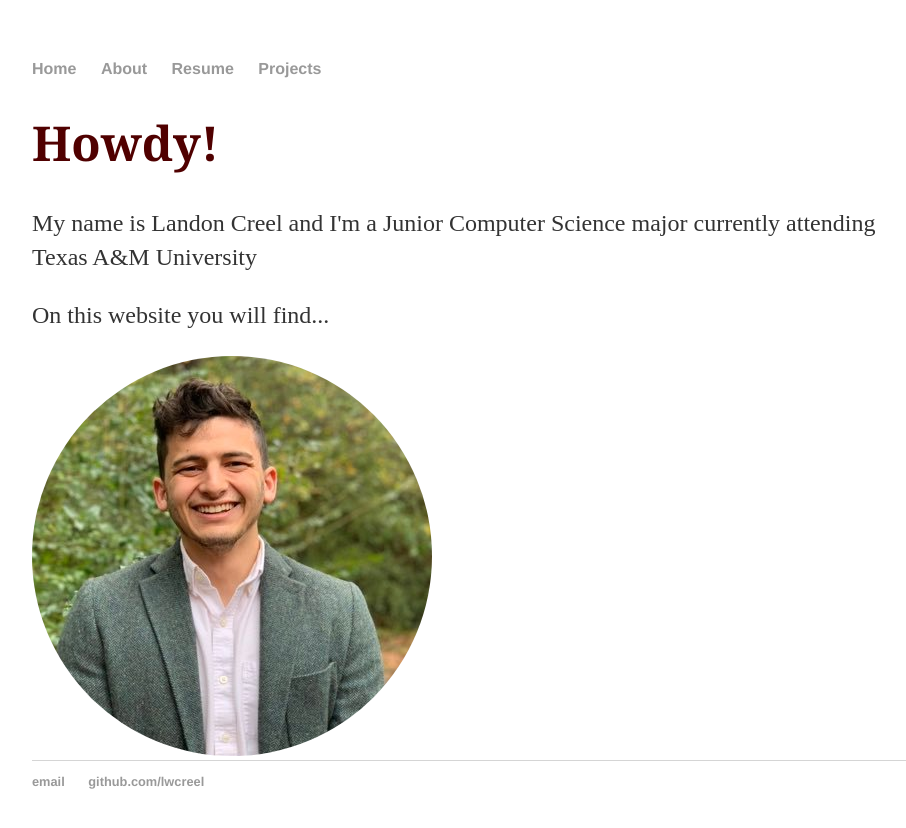
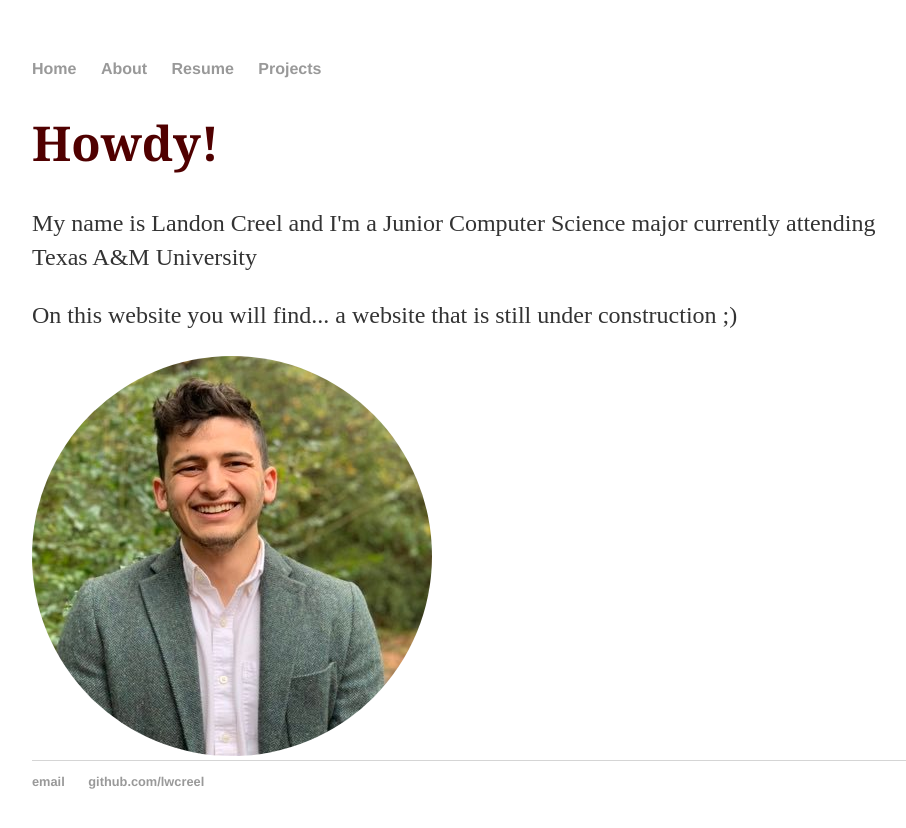
Before and after one commit to lwcreel/lwcreel.github.io, a Jekyll site: the page built from index.html, in a window 1280 px wide. Shown: the top 828 px of the page, without its empty margins (160-1066 px from the left). Built offline with Jekyll 4.4.1, drawn with Linux system fonts in a browser that asks for light colours.

Commit message:
added joke

```diff
--- a/index.html
+++ b/index.html
@@ -6,7 +6,7 @@ title: Landon Creel
 	<div class = "blurb">
 		<h1>Howdy!</h1>
 		<p>My name is Landon Creel and I'm a Junior Computer Science major currently attending Texas A&M University</p>
-		<p>On this website you will find...</p>
+		<p>On this website you will find... a website that is still under construction ;)</p>
 	</div>
 
 	<div class="col-sm-12 col-md-6 col-lg-6">
```
